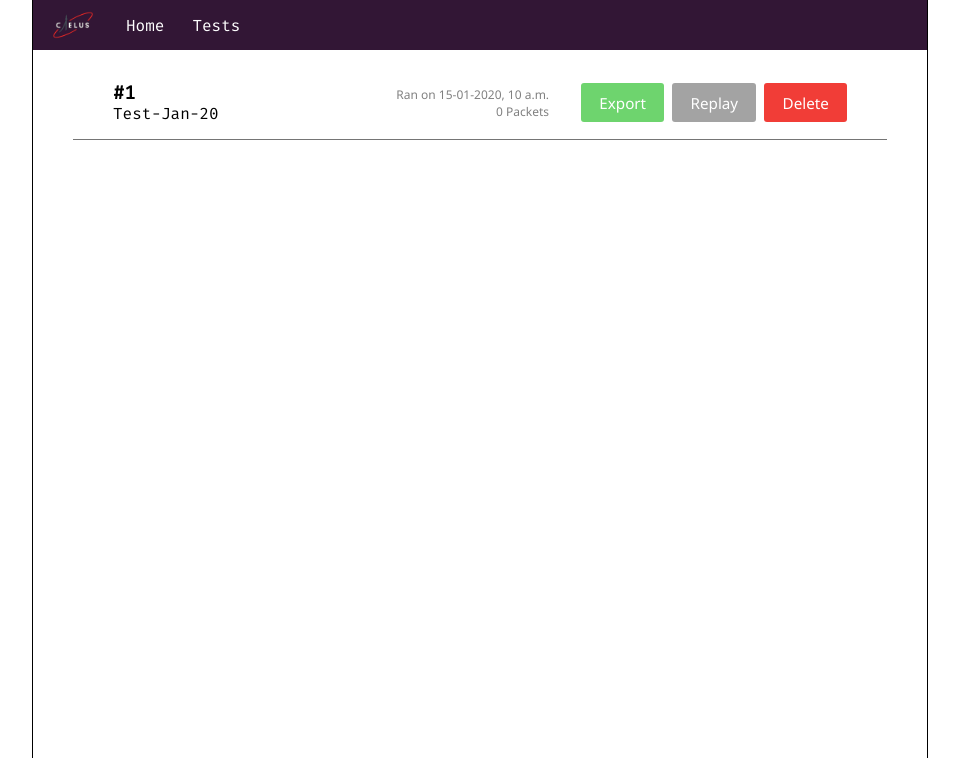
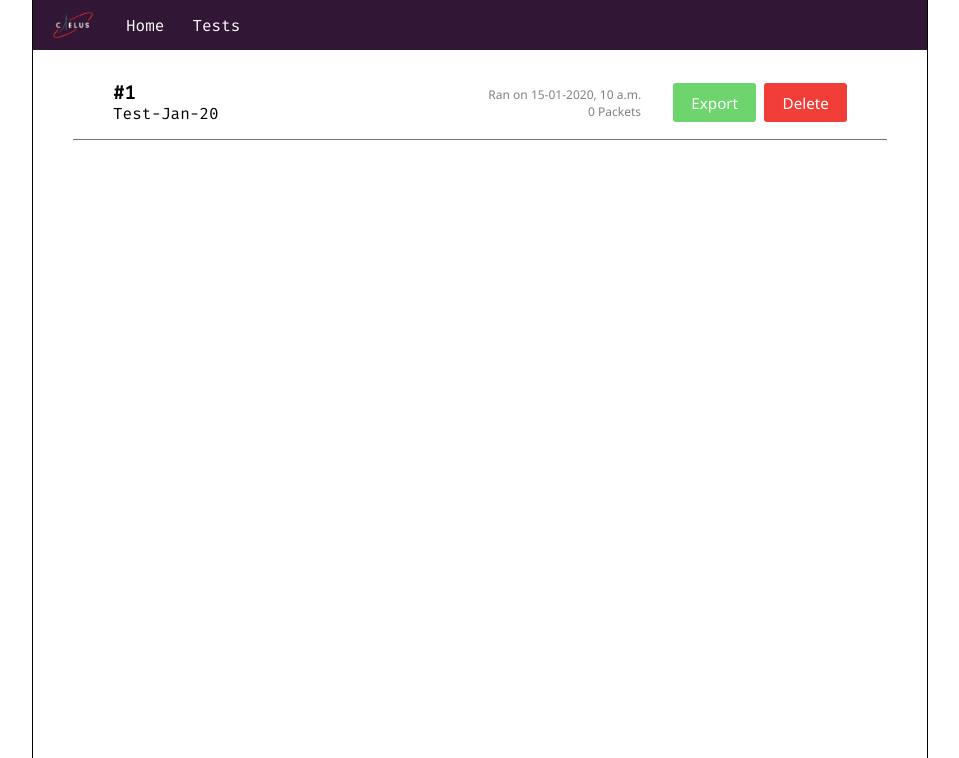
Before and after one commit to CaelusRocketry/gs2, a Django app: page /tests in a window 1280 px wide. Shown: the part 21-779 px from the top of the page, without its empty margins (160-1119 px from the left). Run offline with Django 5.2, Linux system fonts and the light colour scheme; tables that the repository leaves empty hold one stand-in row (values such as "Sample post"); data that the repository does not hold is empty.

Commit message:
fix(frontend): remove replay button
- not needed (yet)

```diff
--- a/groundstation/dashboard/views.py
+++ b/groundstation/dashboard/views.py
@@ -1,7 +1,7 @@
 from django.shortcuts import render, get_object_or_404
 from django.http import JsonResponse, StreamingHttpResponse
 from django.views.decorators.csrf import ensure_csrf_cookie
-from django.views.decorators.http import require_GET, require_POST
+from django.views.decorators.http import require_POST
 from .models import Test
 
 def index(request):
@@ -28,13 +28,12 @@ def delete_test(request, pk):
     test.delete()
     return JsonResponse({"success": True})
 
-@require_GET
 def export_test(request, pk):
     test = get_object_or_404(Test, pk=pk)
 
     def stream():
         yield "Caelus Rocketry Ground Software\n"
-        yield f"Test #{pk}, ran on {test.created_at.strftime('%d %b, %Y')}\n---\n"
+        yield f"Test #{pk}, ran on {test.created_at}\n---\n"
         for packet in test.packets.all():
             yield f"{packet.values}\n"
 
--- a/groundstation/templates/tests.html
+++ b/groundstation/templates/tests.html
@@ -28,9 +28,6 @@
                         <a href="/export_test/{{ test.pk }}" class="export-btn action-btn" download>
                             Export
                         </a>
-                        <button class="replay-btn action-btn" disabled>
-                            Replay
-                        </button>
                         <button class="delete-btn action-btn">
                             Delete
                         </button>
```
